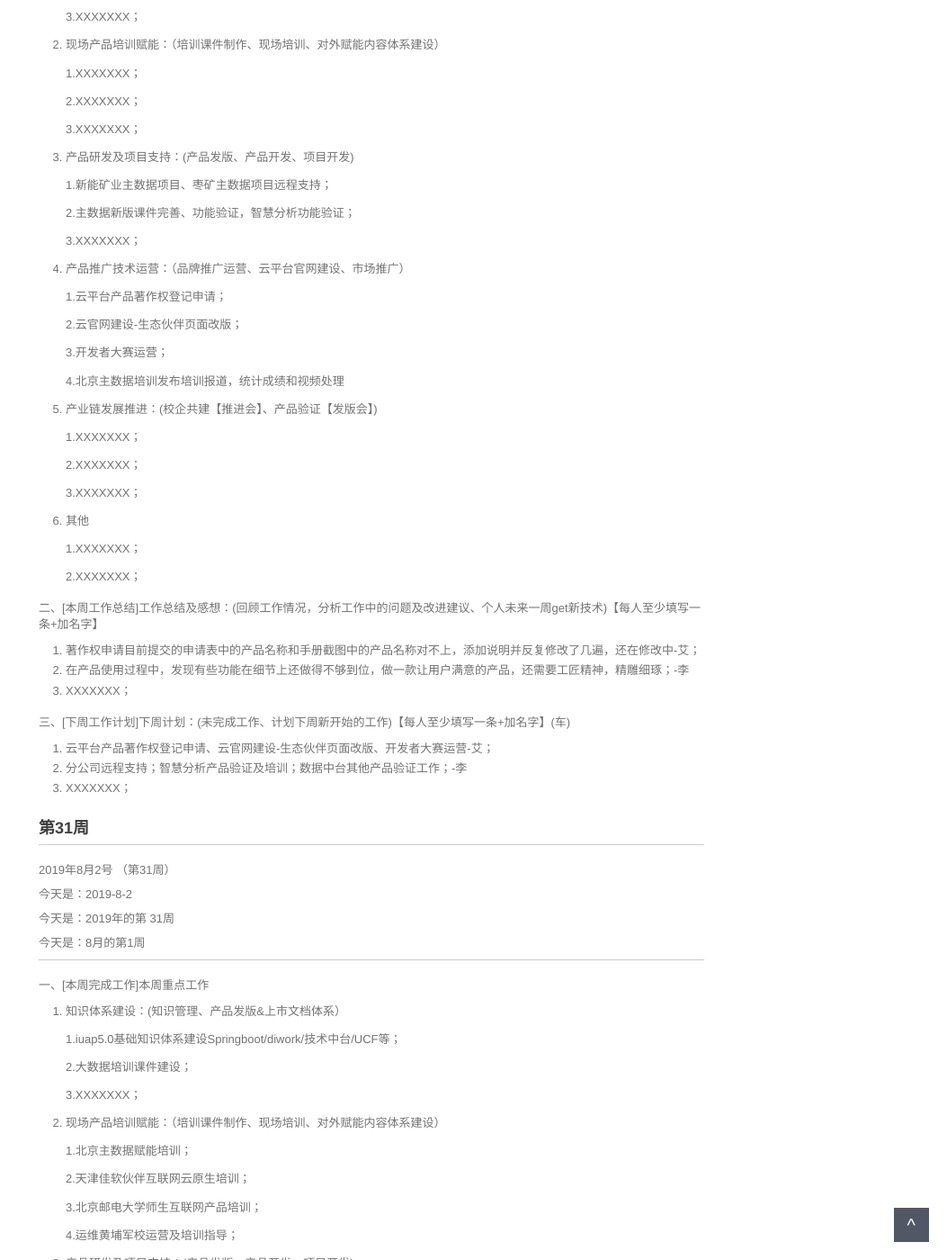
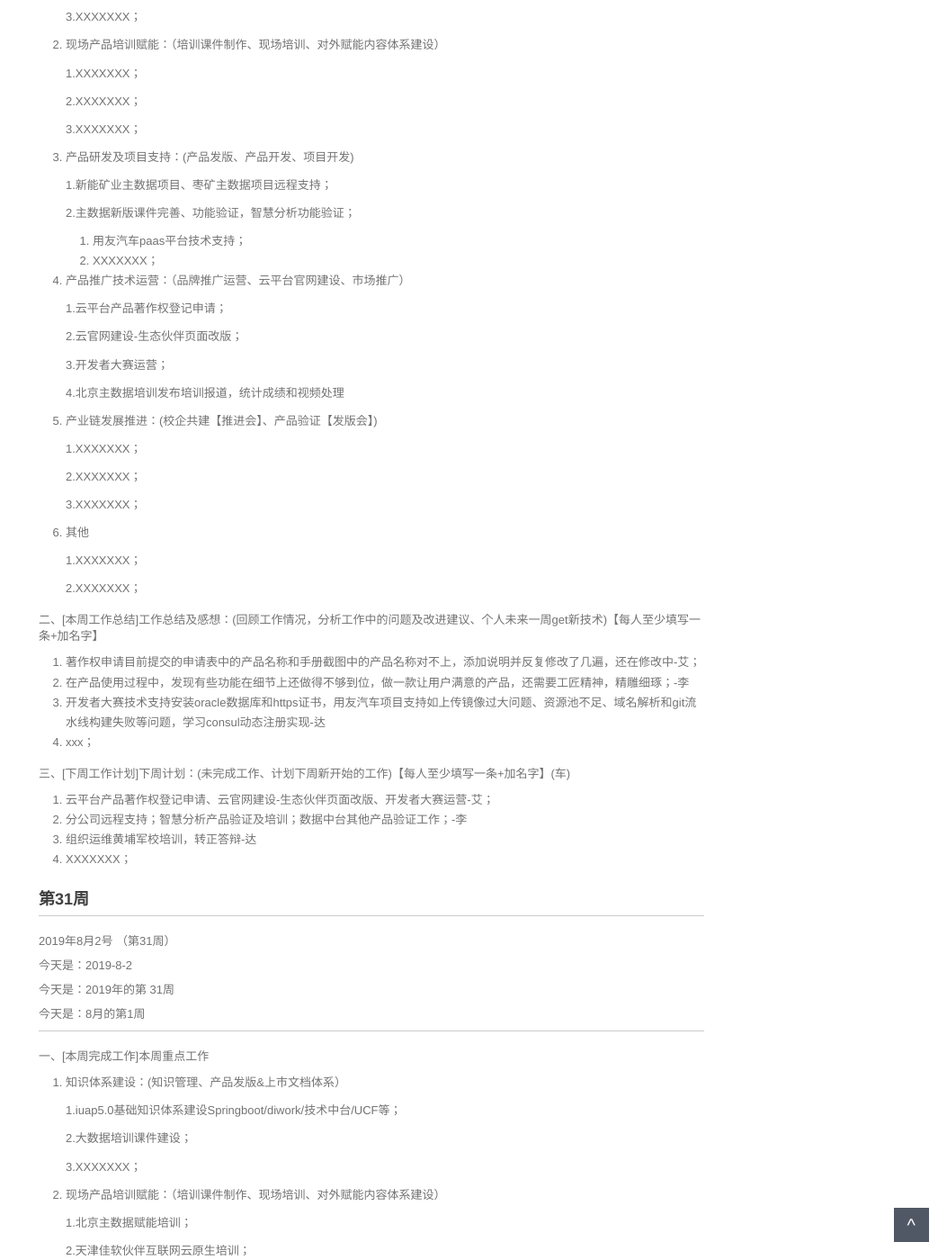
Before and after one commit to walllFlower/blog, a Jekyll site: the page built from _posts/2018-07-17-day_report_cxz.md, in a window 1280 px wide and 1400 px high, scrolled down 621 px. Shown: the whole window at 90% size, without its empty margins (227-1280 px from the left). Built offline with Jekyll 4.4.1, drawn with Linux system fonts in a browser that asks for light colours; comment, search, counter and statistics services are not loaded.

Commit message:
Update 2018-07-17-day_report_cxz.md

```diff
--- a/_posts/2018-07-17-day_report_cxz.md
+++ b/_posts/2018-07-17-day_report_cxz.md
@@ -46,7 +46,8 @@ categories: 技术运营工作周报
 
     2.主数据新版课件完善、功能验证，智慧分析功能验证；
 
-    3.XXXXXXX；
+    3. 用友汽车paas平台技术支持；
+    4. XXXXXXX；
 
 
 4. 产品推广技术运营：（品牌推广运营、云平台官网建设、市场推广）
@@ -77,13 +78,15 @@ categories: 技术运营工作周报
 
 1. 著作权申请目前提交的申请表中的产品名称和手册截图中的产品名称对不上，添加说明并反复修改了几遍，还在修改中-艾；
 2. 在产品使用过程中，发现有些功能在细节上还做得不够到位，做一款让用户满意的产品，还需要工匠精神，精雕细琢；-李
-3. XXXXXXX；
+3. 开发者大赛技术支持安装oracle数据库和https证书，用友汽车项目支持如上传镜像过大问题、资源池不足、域名解析和git流水线构建失败等问题，学习consul动态注册实现-达
+4. xxx；
 
 三、[下周工作计划]下周计划：(未完成工作、计划下周新开始的工作)【每人至少填写一条+加名字】(车)
 
 1. 云平台产品著作权登记申请、云官网建设-生态伙伴页面改版、开发者大赛运营-艾；
 2. 分公司远程支持；智慧分析产品验证及培训；数据中台其他产品验证工作；-李
-3. XXXXXXX；
+3. 组织运维黄埔军校培训，转正答辩-达
+4. XXXXXXX；
 
 
 ###  第31周
```
